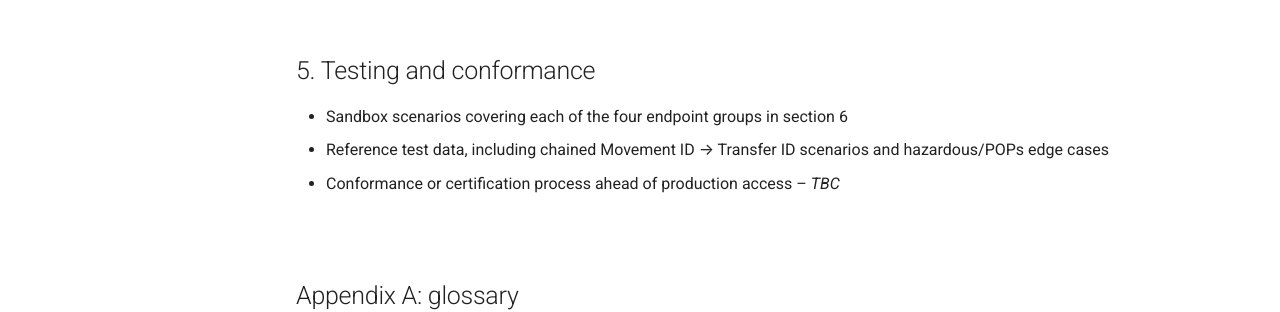
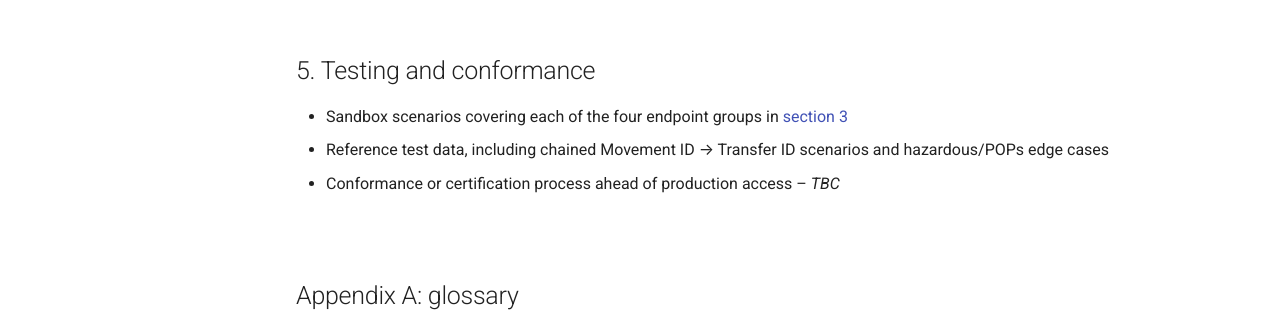
Before and after one commit to DEFRA/digital-waste-tracking-api-docs, an MkDocs documentation site: the page built from docs/software-provider-integration-guidance.md, in a window 1280 px wide and 900 px high, scrolled down 10587 px. Shown: the part 153-465 px from the top of the window. Built offline with MkDocs 1.6.1 and Material for MkDocs 9.7.7, drawn with Linux system fonts in a browser that asks for light colours; comment, search, counter and statistics services are not loaded; the version menu is left out.

Commit message:
Fix another stale section reference in section 5
"in section 6" should be section 3 (API reference) - the four
endpoint groups being described are 3.1-3.4. Same root cause as the
7.1 reference: a leftover from the document's earlier ~10-section
outline that wasn't updated when it was condensed down. Also turned
it into a proper link, matching how other section references in the
doc are written.

Checked the rest of the document for the same class of issue: all
markdown-link anchors resolve to real headings, and there are no other
plain-text "section N" references left.

```diff
--- a/docs/software-provider-integration-guidance.md
+++ b/docs/software-provider-integration-guidance.md
@@ -395,7 +395,7 @@ Many Movement IDs can be linked to a single Transfer ID at drop-off; a Transfer
 
 ## 5. Testing and conformance
 
-- Sandbox scenarios covering each of the four endpoint groups in section 6
+- Sandbox scenarios covering each of the four endpoint groups in [section 3](#3-api-reference)
 - Reference test data, including chained Movement ID → Transfer ID scenarios and hazardous/POPs edge cases
 - Conformance or certification process ahead of production access – *TBC*
 
```
